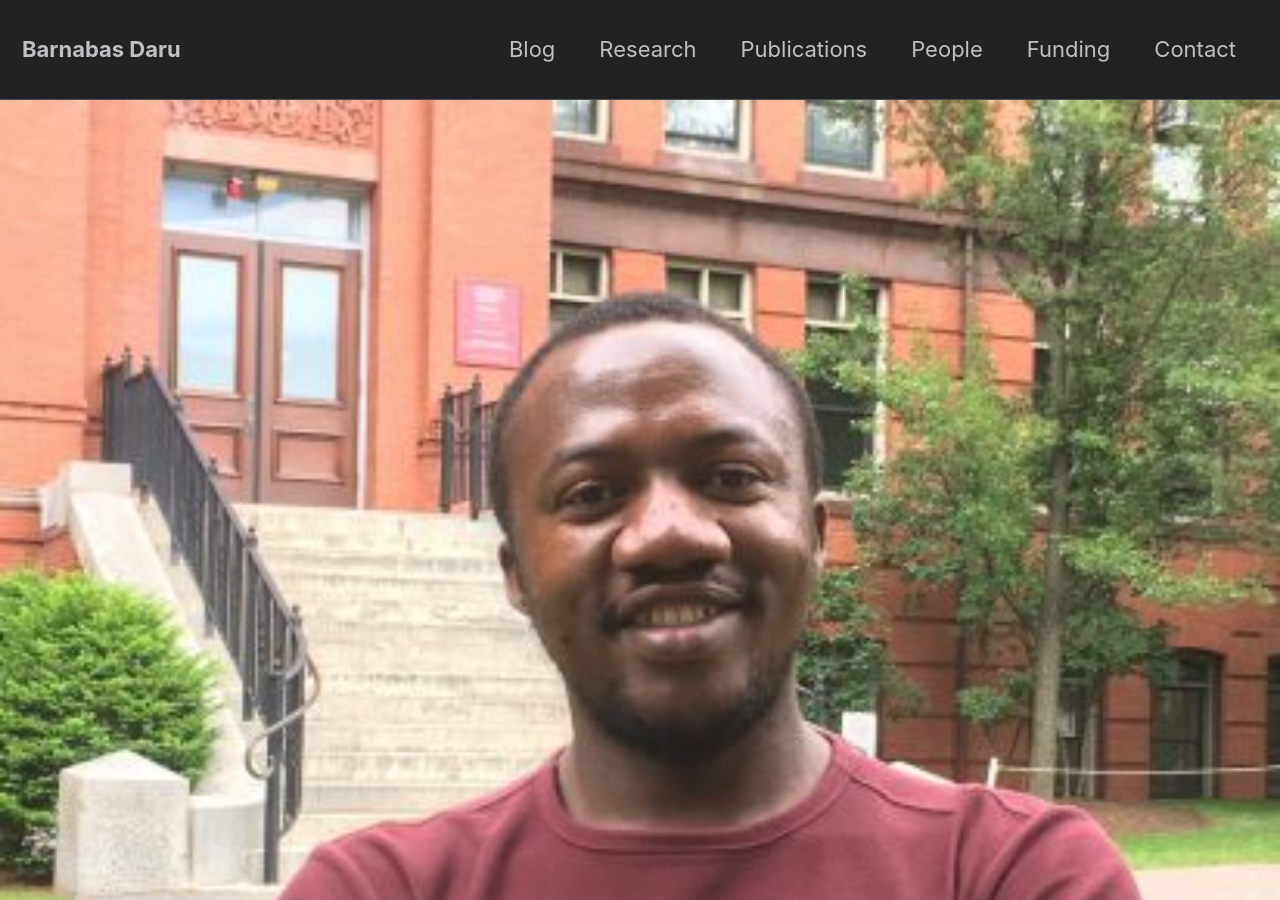
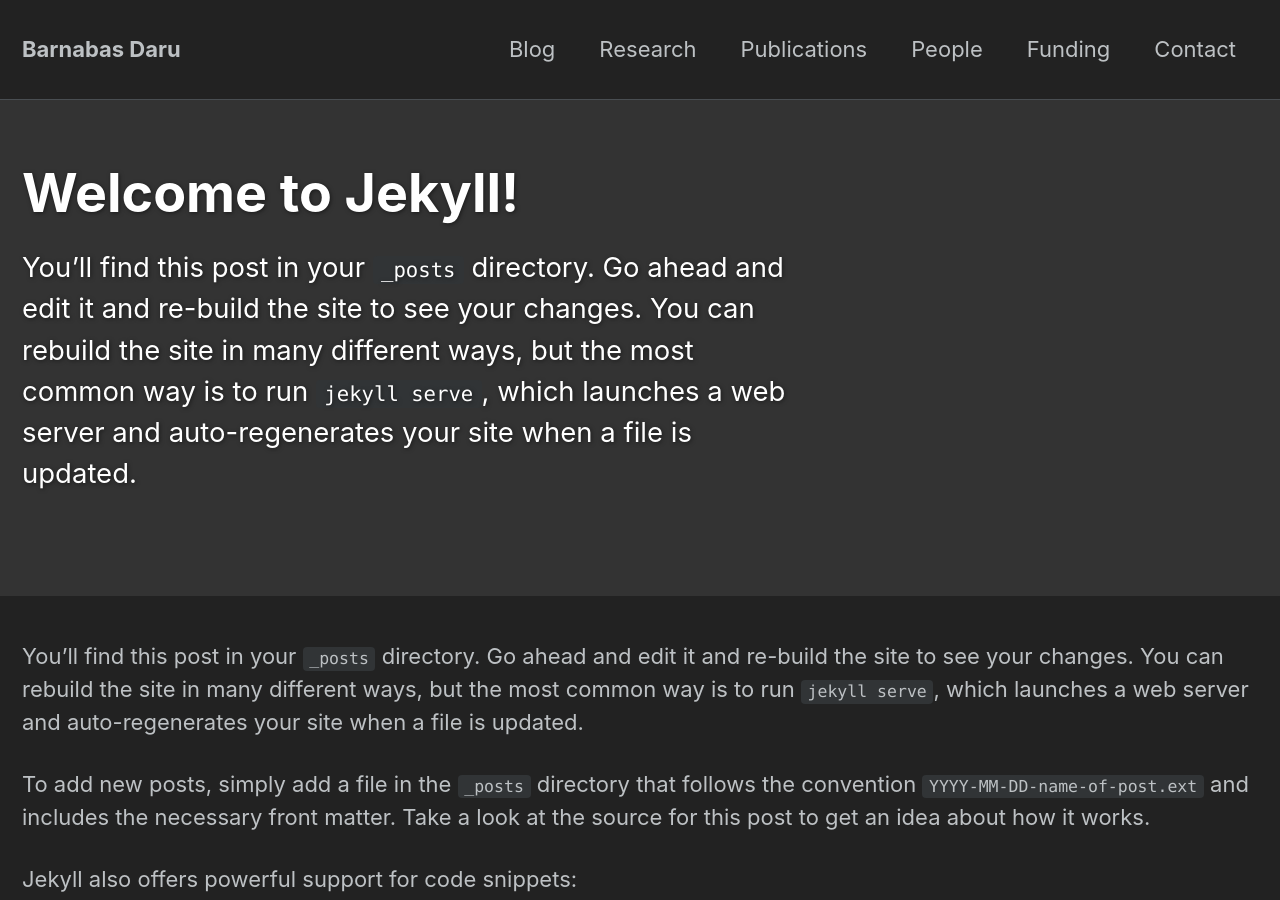
Before and after one commit to darunabas/darulab.github.io, a Jekyll site: the page built from _posts/2019-04-18-welcome-to-jekyll.md, in a window 1280 px wide and 900 px high. Built offline with Jekyll 4.4.1, drawn with Linux system fonts in a browser that asks for light colours; nearby versions of some CDN libraries.

Commit message:
Update 2019-04-18-welcome-to-jekyll.md

```diff
--- a/_posts/2019-04-18-welcome-to-jekyll.md
+++ b/_posts/2019-04-18-welcome-to-jekyll.md
@@ -5,7 +5,7 @@
   - blog
 layout: splash
 header:
-  image: /assets/images/barnabas.jpg
+  overlay_color: "#333"
 tags:
   - Jekyll
   - update
```
